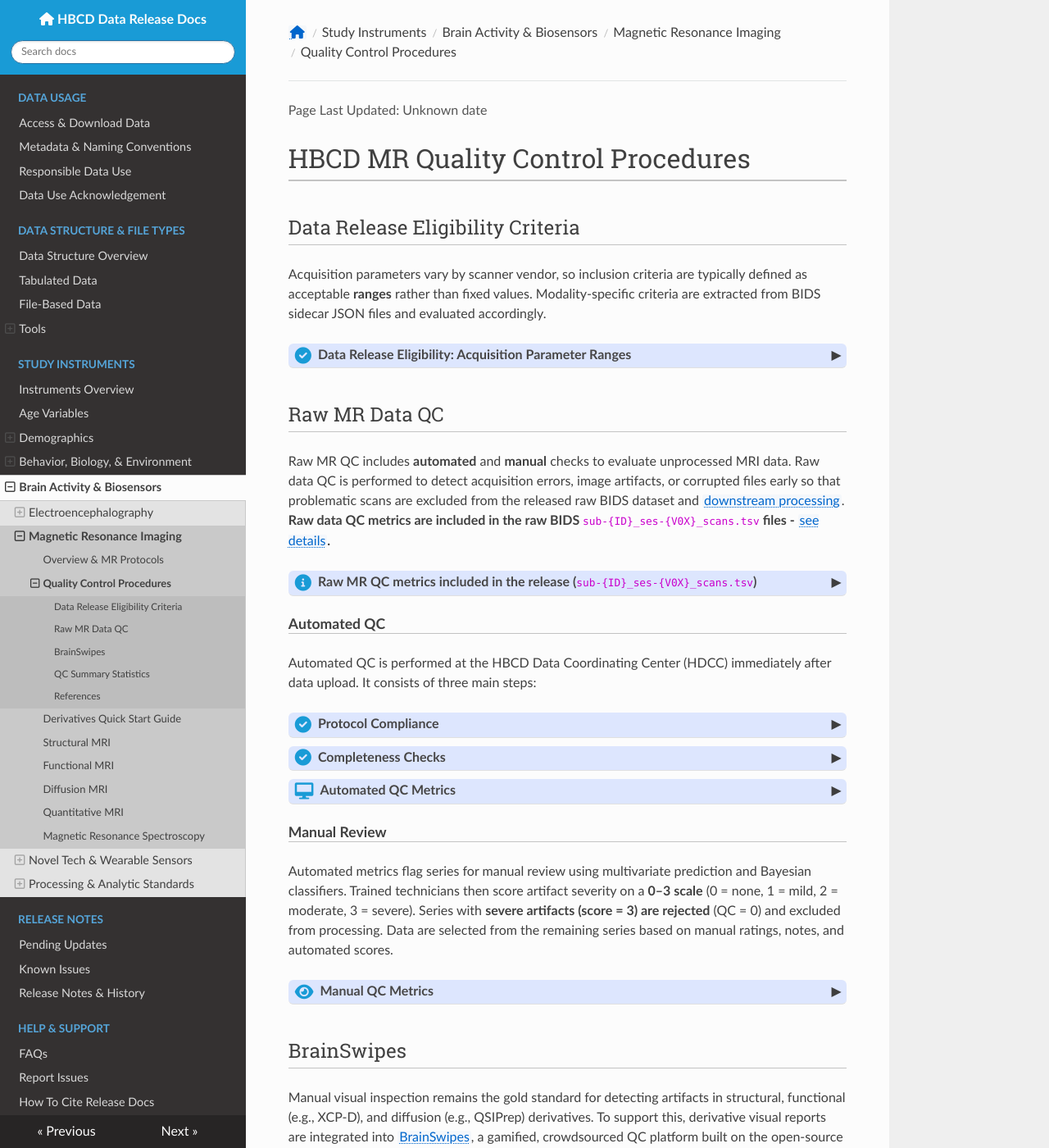
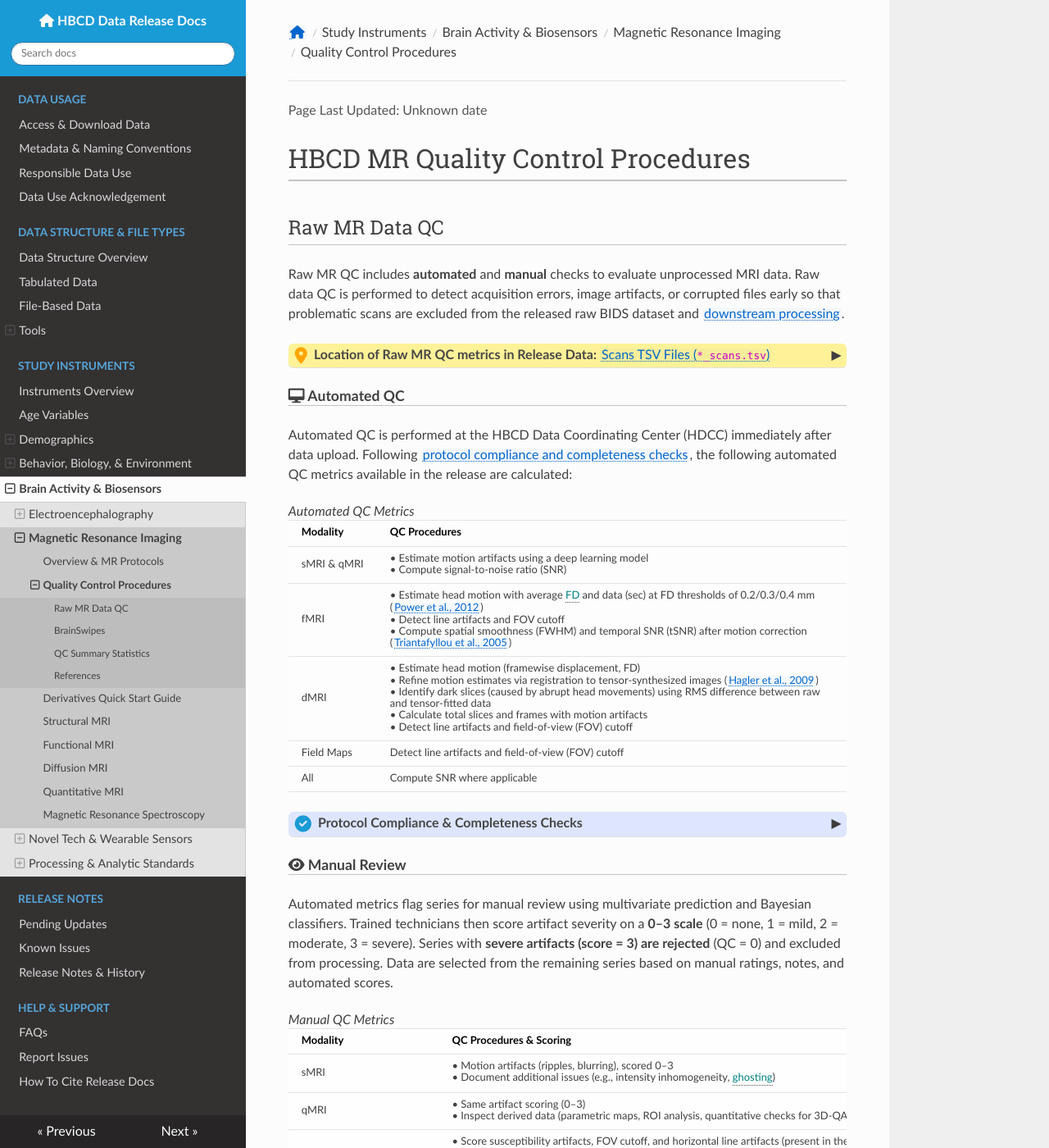
Before and after one commit to nbdc-datahub/hbcd-docs, an MkDocs documentation site: the page built from docs/instruments/mri/qc.md, in a window 1280 px wide and 1400 px high. Shown: the whole window at 82% size. Built offline with MkDocs 1.6.1, drawn with Linux system fonts in a browser that asks for light colours; nearby versions of some CDN libraries; some of the changed text lies outside the part shown.

Commit message:
polish mri QC page

```diff
--- a/docs/css/tables.css
+++ b/docs/css/tables.css
@@ -25,38 +25,6 @@ th, td {
   line-height: 1.1;
   border-radius: 6px; /* round edges */
   width: 100%;
-}
-.static-table-banner {
-  display: flex;
-  align-items: center;
-  background-color: #d9dce2;
-  padding: 4px 8px;
-  border-bottom: 1px solid #e0e0e0;
-  font-family: Lato;
-  color: #474646;
-  font-weight: bold;
-  gap: 8px;
-  font-size: 0.9em;
-  line-height: 1.1;
-  border-radius: 6px;
-  width: 100%;
-  margin-bottom: 10px; /* Only difference is that it has space below section */
-}
-.table-banner .emoji {
-  flex-shrink: 0;
-  display: flex;
-  align-items: center;
-  justify-content: center;
-  font-size: 1.4em;   /* increase this for larger icon */
-  color: #199bd6;
-}
-.static-table-banner .emoji {
-  flex-shrink: 0;
-  display: flex;
-  align-items: center;
-  justify-content: center;
-  font-size: 1.4em;   /* increase this for larger icon */
-  color: #4d5052;
 }
 .table-banner .text {
   flex: 1;                  /* text takes remaining space */
@@ -113,6 +81,71 @@ th, td {
 .table-collapsible-content li b {
   line-height: 1;
   font-size: 1em !important;
+}
+
+/* Static table banner */
+.static-table-banner {
+  display: flex;
+  align-items: center;
+  background-color: #d9dce2;
+  padding: 4px 8px;
+  border-bottom: 1px solid #e0e0e0;
+  font-family: Lato;
+  color: #474646;
+  font-weight: bold;
+  gap: 8px;
+  font-size: 0.9em;
+  line-height: 1.1;
+  border-radius: 6px;
+  width: 100%;
+  margin-bottom: 10px; /* Only difference is that it has space below section */
+}
+.table-banner .emoji {
+  flex-shrink: 0;
+  display: flex;
+  align-items: center;
+  justify-content: center;
+  font-size: 1.4em;   /* increase this for larger icon */
+  color: #199bd6;
+}
+.static-table-banner .emoji {
+  flex-shrink: 0;
+  display: flex;
+  align-items: center;
+  justify-content: center;
+  font-size: 1.4em;   /* increase this for larger icon */
+  color: #4d5052;
+}
+.table-static-content {
+  background-color: #d0dff02c;
+  border-left: 5px solid #199bd6;
+  border-top: none;
+  padding: 0 0;
+  border-radius: 0 0 5px 5px;
+  margin-bottom: 10px; /* Adds spacing below the section */
+  width: 100%;
+  display: block;
+}
+.table-static-content ul,
+.table-static-content ol {
+  margin: 0;                   /* Remove extra spacing */
+  padding-left: 20px;          /* Optional: indent for list items */
+  font-size: 0.9em;
+}
+.table-static-content p {
+  display: inline-block !important;
+  padding: 5px 10px !important;
+  font-size: 0.9em;
+  line-height: 1.3 !important;
+  margin-top: 0.5em !important;
+  margin-bottom: 0 !important;
+}
+.table-static-content li {
+  margin: 0; /* override even the slight spacing */
+  padding: 0;
+}
+.table-static-content b {
+  color: #6300d3;
 }
 
 /* Table with no vertical lines */
--- a/docs/instruments/mri/qc.md
+++ b/docs/instruments/mri/qc.md
@@ -1,94 +1,13 @@
-
 # HBCD MR Quality Control Procedures
-
-## Data Release Eligibility Criteria
-
-Acquisition parameters vary by scanner vendor, so inclusion criteria are typically defined as acceptable **ranges** rather than fixed values. Modality-specific criteria are extracted from BIDS sidecar JSON files and evaluated accordingly.
-
-<div id="acq-param-table" class="table-banner" onclick="toggleCollapse(this)">
-  <span class="emoji"><i class="fa fa-circle-check"></i></span>
-  <span class="text-with-link">
-  <span class="text">Data Release Eligibility: Acquisition Parameter Ranges</span>
-  <a class="anchor-link" href="#acq-param-table" title="Copy link">
-  <i class="fa-solid fa-link"></i>
-  </a>
-  </span>
-  <span class="arrow">▸</span>
-</div>
-<div class="table-collapsible-content">
-<p><i>NOTE: All images are additionally checked to confirm they were acquired using a head coil.</i></p>
-<table style="width: 100%; border-collapse: collapse; table-layout: fixed; font-size: 15px;">
-  <thead>
-    <tr>
-      <th>Scan Type</th>
-      <th>Repetition Time (TR)</th>
-      <th>Echo Time (TE)</th>
-      <th>Inversion Time (TI)</th>
-      <th>Slice Thickness</th>
-      <th>Number of Volumes</th>
-    </tr>
-  </thead>
-<tbody>
-<tr>
-	<td>T1w</td>
-	<td>2.3 - 2.41</td>
-    <td>0.002 - 0.0035</td>
-	<td>1.06 - 1.1</td>
-    <td>0.8</td>
-    <td>NA</td>
-	</tr>
-	<tr>
-		<td>T2w</td>
-		<td>2.5 - 4.5</td>
-    <td>0.09 - 0.15</td>
-		<td>0.29 - 0.33</td>
-    <td>0.563 - 0.565</td>
-    <td>NA</td>
-	</tr>
-	<tr>
-		<td>MRS Localizer</td>
-		<td>2.5 - 4.5</td>
-    <td>0.09 - 0.15</td>
-		<td>0.29 - 0.33</td>
-    <td>0.563 - 0.565</td>
-    <td>NA</td>
-	</tr>
-	<tr>
-		<td>Diffusion</td>
-		<td>4.8</td>
-    <td>0.0880 - 0.0980</td>
-		<td>NA</td>
-    <td>1.7</td>
-    <td>≥ 90 (AP + PA)</td>
-	</tr>
-	<tr>
-		<td>EPI Fieldmap</td>
-		<td>8.4 - 9.2</td>
-    <td>0.064 - 0.0661</td>
-		<td>2</td>
-    <td>0.563 - 0.565</td>
-    <td>NA</td>
-	</tr>
-	<tr>
-		<td>Functional</td>
-		<td>1.725</td>
-    <td>0.0369 - 0.0371</td>
-		<td>NA</td>
-    <td>2</td>
-    <td>≥ 87 (~2.5 min)</td>
-	</tr>
-</tbody>
-</table>
-</div>
 
 ## Raw MR Data QC
 
-Raw MR QC includes **automated** and **manual** checks to evaluate unprocessed MRI data. Raw data QC is performed to detect acquisition errors, image artifacts, or corrupted files early so that problematic scans are excluded from the released raw BIDS dataset and [downstream processing](../processing/index.md#file-selection-for-processing). **Raw data QC metrics are included in the raw BIDS `sub-{ID}_ses-{V0X}_scans.tsv` files - [see details](../../datacuration/file-based-data.md#participant-session-scan-level-data).**
+Raw MR QC includes **automated** and **manual** checks to evaluate unprocessed MRI data. Raw data QC is performed to detect acquisition errors, image artifacts, or corrupted files early so that problematic scans are excluded from the released raw BIDS dataset and [downstream processing](../processing/index.md#file-selection-for-processing).
 
-<div id="scanstsv" class="table-banner" onclick="toggleCollapse(this)">
-    <span class="emoji"><i class="fa fa-info-circle"></i></span>
+<div id="scanstsv" class="warning-banner" onclick="toggleCollapse(this)">
+    <span class="emoji"><i class="fa-solid fa-location-dot"></i></span>
   <span class="text-with-link">
-  <span class="text">Raw MR QC metrics included in the release (<code>sub-{ID}_ses-{V0X}_scans.tsv</code>)</span>
+  <span class="text">Location of Raw MR QC metrics in Release Data: <a href="../../../datacuration/file-based-data/#participant-session-scan-level-data" target="_blank">Scans TSV Files (<code>*_scans.tsv</code>)</a></span>
   <a class="anchor-link" href="#scanstsv" title="Copy link">
   <i class="fa-solid fa-link"></i>
   </a>
@@ -96,7 +15,7 @@ Raw MR QC includes **automated** and **manual** checks to evaluate unprocessed M
   <span class="arrow">▸</span>
 </div>
 <div class="table-collapsible-content">
-<p><i>Note: <b>x</b> values for b<b>x</b> below include 0, 500, 1000, 2000, and 3000</i></p>
+<p>The session folder <code>sub-{ID}_ses-{V0X}_scans.tsv</code> files include the following QC metrics. <i>Note: <b>x</b> values for b<b>x</b> below include 0, 500, 1000, 2000, and 3000</i></p>
 <table class="compact-table-no-vertical-lines" style="width: 100%; border-collapse: collapse; table-layout: fixed;">
 <tbody>
   <thead>
@@ -403,84 +322,12 @@ Raw MR QC includes **automated** and **manual** checks to evaluate unprocessed M
 
 <p></p>
 
-#### Automated QC
+#### <i class="fa fa-desktop"></i> Automated QC
 
-Automated QC is performed at the HBCD Data Coordinating Center (HDCC) immediately after data upload. It consists of three main steps:
+Automated QC is performed at the HBCD Data Coordinating Center (HDCC) immediately after data upload. Following [protocol compliance and completeness checks](#compliance), the following automated QC metrics available in the release are calculated:
 
-<div id="protocol-compliance" class="table-banner" onclick="toggleCollapse(this)">
-  <span class="emoji"><i class="fa fa-circle-check"></i></span>
-  <span class="text-with-link">
-<span class="text">Protocol Compliance</span>
-  <a class="anchor-link" href="#protocol-compliance" title="Copy link">
-  <i class="fa-solid fa-link"></i>
-  </a>
-  </span>
-  <span class="arrow">▸</span>
-</div>
-<div class="table-collapsible-content">
-<ul>
-    <li>Extract imaging parameters from DICOM headers</li>
-    <li>Confirm key parameters (e.g., voxel size, TR, orientation) match the expected protocol for each scanner</li>
-    <li>Flag out-of-compliance series for review; sites are contacted if corrective action is needed</li>
-</ul>
-</div>
-
-<div id="completeness" class="table-banner" onclick="toggleCollapse(this)">
-  <span class="emoji"><i class="fa fa-circle-check"></i></span>
-  <span class="text-with-link">
-  <span class="text">Completeness Checks</span>
-  <a class="anchor-link" href="#completeness" title="Copy link">
-  <i class="fa-solid fa-link"></i>
-  </a>
-  </span>
-  <span class="arrow">▸</span>
-</div>
-<div class="table-collapsible-content">
-<p>Completeness checks verify that all expected series are present in each imaging session. For example, dMRI and fMRI require paired EPI field maps for distortion correction. Missing data usually indicate an aborted scan or incomplete data transfer (often resolved by re-sending files). Series included in a valid session include the following:</p>
 <table class="compact-table-no-vertical-lines" style="width: 100%; border-collapse: collapse; table-layout: fixed;">
-<thead>
-<tr>
-  <th>Modality</th>
-  <th>Required Series</th>
-</tr>
-</thead>
-<tbody>
-<tr>
-    <td>Structural MRI (sMRI)</td>
-    <td>T1w & T2w</td>
-</tr>
-<tr>
-    <td>Functional MRI (fMRI)</td>
-    <td>Resting state (rs) runs 1 & 2, each accompanied by fieldmaps acquired in AP and PA phase encoding directions</td>
-</tr>
-<tr>
-    <td>Diffusion MRI (dMRI)</td>
-    <td>Diffusion scans acquired in AP and PA phase encoding directions</td>
-</tr>
-<tr>
-    <td>Quantitative MRI (qMRI)</td>
-    <td>3DMagic/QALAS and B1 Map</td>
-</tr>
-<tr>
-    <td>MR Spectroscopy (MRS)</td>
-    <td> MRS scan and SVS localizer</td>
-</tr>
-</tbody>
-</table>
-</div>
-
-<div id="autoQC-metrics" class="table-banner" onclick="toggleCollapse(this)">
-  <span class="emoji"><i class="fa fa-desktop"></i></span>
-  <span class="text-with-link">
-<span class="text">Automated QC Metrics</span>
-  <a class="anchor-link" href="#autoQC-metrics" title="Copy link">
-  <i class="fa-solid fa-link"></i>
-  </a>
-  </span>
-  <span class="arrow">▸</span>
-</div>
-<div class="table-collapsible-content">
-<table class="compact-table-no-vertical-lines" style="width: 100%; border-collapse: collapse; table-layout: fixed;">
+<i>Automated QC Metrics</i>
 <thead>
 <tr>
     <th>Modality</th>
@@ -522,26 +369,65 @@ Automated QC is performed at the HBCD Data Coordinating Center (HDCC) immediatel
 </tr>
 </tbody>
 </table>
-</div>
 
-<p></p>
-
-#### Manual Review
-
-Automated metrics flag series for manual review using multivariate prediction and Bayesian classifiers. Trained technicians then score artifact severity on a **0–3 scale** (0 = none, 1 = mild, 2 = moderate, 3 = severe). Series with **severe artifacts (score = 3) are rejected** (QC = 0) and excluded from processing. Data are selected from the remaining series based on manual ratings, notes, and automated scores.
-
-<div id="autoQC-metrics" class="table-banner" onclick="toggleCollapse(this)">
-  <span class="emoji"><i class="fa-solid fa-eye"></i></span>
+<div id="compliance" class="table-banner" onclick="toggleCollapse(this)">
+  <span class="emoji"><i class="fa fa-circle-check"></i></span>
   <span class="text-with-link">
-<span class="text">Manual QC Metrics</span>
-  <a class="anchor-link" href="#manualQC-metrics" title="Copy link">
+<span class="text">Protocol Compliance & Completeness Checks</span>
+  <a class="anchor-link" href="#compliance" title="Copy link">
   <i class="fa-solid fa-link"></i>
   </a>
   </span>
   <span class="arrow">▸</span>
 </div>
 <div class="table-collapsible-content">
+<p><strong>Protocol Compliance</strong></p>
+<ul>
+    <li>Extract imaging parameters from DICOM headers</li>
+    <li>Confirm key parameters (e.g., voxel size, TR, orientation) match the expected protocol for each scanner</li>
+    <li>Flag out-of-compliance series for review; sites are contacted if corrective action is needed</li>
+</ul>
+<p><b>Completeness Checks</b><br>
+Completeness checks verify that all expected series are present in each imaging session. For example, dMRI and fMRI require paired EPI field maps for distortion correction. Missing data usually indicate an aborted scan or incomplete data transfer (often resolved by re-sending files). Series included in a valid session include the following:</p>
+<table class="compact-table-no-vertical-lines" style="width: 100%; border-collapse: collapse; table-layout: fixed;">
+<thead>
+<tr>
+  <th>Modality</th>
+  <th>Required Series</th>
+</tr>
+</thead>
+<tbody>
+<tr>
+    <td>Structural MRI (sMRI)</td>
+    <td>T1w & T2w</td>
+</tr>
+<tr>
+    <td>Functional MRI (fMRI)</td>
+    <td>Resting state (rs) runs 1 & 2, each accompanied by fieldmaps acquired in AP and PA phase encoding directions</td>
+</tr>
+<tr>
+    <td>Diffusion MRI (dMRI)</td>
+    <td>Diffusion scans acquired in AP and PA phase encoding directions</td>
+</tr>
+<tr>
+    <td>Quantitative MRI (qMRI)</td>
+    <td>3DMagic/QALAS and B1 Map</td>
+</tr>
+<tr>
+    <td>MR Spectroscopy (MRS)</td>
+    <td> MRS scan and SVS localizer</td>
+</tr>
+</tbody>
+</table>
+</div>
+<p></p>
+
+#### <i class="fa-solid fa-eye"></i> Manual Review
+
+Automated metrics flag series for manual review using multivariate prediction and Bayesian classifiers. Trained technicians then score artifact severity on a **0–3 scale** (0 = none, 1 = mild, 2 = moderate, 3 = severe). Series with **severe artifacts (score = 3) are rejected** (QC = 0) and excluded from processing. Data are selected from the remaining series based on manual ratings, notes, and automated scores.
+
 <table class="compact-table-no-vertical-lines">
+<i>Manual QC Metrics</i>
 <thead>
 <tr>
     <th>Modality</th>
@@ -572,9 +458,6 @@ Automated metrics flag series for manual review using multivariate prediction an
 </tr>
 </tbody>
 </table>
-</div>
-
-
 
 ## BrainSwipes
 
@@ -656,40 +539,41 @@ print(filtered_df.head())
 
 ## QC Summary Statistics
 
-<div id="dwi-qc" class="table-banner" onclick="toggleCollapse(this)">
+<div id="fconn" class="static-banner" style="border-left: 5px solid #199bd6;">
   <span class="emoji"><i class="fa fa-circle-check"></i></span>
   <span class="text-with-link">
-  <span class="text">Automated QC for Processed Diffusion Data</span>
-  <a class="anchor-link" href="#dwi-qc" title="Copy link">
-  <i class="fa-solid fa-link"></i>
-  </a>
+    <span class="text">Functional Connectivity as Data Quality Improves</span>
+    <a class="anchor-link" href="#fconn" title="Copy link">
+      <i class="fa-solid fa-link"></i>
+    </a>
   </span>
-  <span class="arrow">▸</span>
 </div>
-<div class="table-collapsible-content">
+<div class="table-static-content">
+<p>Average functional connectivity matrices were computed using the Gordon parcellation from <a href="../fmri/#xcpd">XCP-D derivatives</a> for V02 sessions with data inclusion based on various thresholds of BrainSwipes QC results (<code>img_brainswipes_xcpd-bold</code>; <a href="../qc/#brainswipes">see details</a>). Functional connectivity patterns remained consistent even when incorporating data with lower QC scores, suggesting robustness to mild quality variations.</p>
+<p><strong>Connectivity matrices as data quality improves (Left -> Right) based on QC thresholds of 0.1, 0.5, and 0.9:</strong></p>
+<img src="../images/fconn_qc.png" style="width: 90%;" class="center">
+<br>
+</div>
+<p></p>
+
+<div id="dwi-qc" class="static-banner" style="border-left: 5px solid #199bd6;">
+  <span class="emoji"><i class="fa fa-circle-check"></i></span>
+  <span class="text-with-link">
+    <span class="text">Automated QC for Processed Diffusion Data</span>
+    <a class="anchor-link" href="#dwi-qc" title="Copy link">
+      <i class="fa-solid fa-link"></i>
+    </a>
+  </span>
+</div>
+<div class="table-static-content">
 <p>The current release includes BrainSwipes results for structural and functional MRI only; diffusion results will be added in a future release. However, automated QC for processed diffusion data is fairly robust, with metrics provided in <code>sub-{ID}_ses-{V0X}_space-ACPC_desc-image_qc.tsv</code> within the <a href="../dmri/#qsiprep">QSIPrep derivatives</a>. See the <a href="https://qsiprep.readthedocs.io/en/latest/preprocessing.html#quality-control-data">QSIPrep documentation</a> for details.</p>
 <p>Below are distributions of automated QC metrics from HBCD visits V02 and V03. Higher Neighboring DWI Correlation (NDC; closer to 1) and Contrast-to-Noise Ratio (CNR) indicate better image quality. <strong>NDC can also be used as a covariate in analyses to account for QC variation.</strong></p>
 <p><strong>Left</strong>: NDC calculated pre- and post-processing for each vendor using combined AP/PA scans (solid = processed, dashed = raw).<br>
 <strong>Right</strong>: Shell-wise CNR per vendor, calculated by Eddy. Because all data shown passed preliminary QC, we do not provide exclusion threshold recommendations. However, NDC and CNR are useful covariates when analyzing other derivatives.</p>
 <img src="../images/ndc_cnr_comparison.svg" width="95%" height="auto" class="center">
+<br>
 </div>
 
-<div id="fconn" class="table-banner" onclick="toggleCollapse(this)">
-  <span class="emoji"><i class="fa fa-circle-check"></i></span>
-  <span class="text-with-link">
-  <span class="text">Functional Connectivity as Data Quality Improves</span>
-  <a class="anchor-link" href="#fconn" title="Copy link">
-  <i class="fa-solid fa-link"></i>
-  </a>
-  </span>
-  <span class="arrow">▸</span>
-</div>
-<div class="table-collapsible-content">
-<p>Average functional connectivity matrices were computed using the Gordon parcellation from <a href="../fmri/#xcpd">XCP-D derivatives</a> for V02 sessions with data inclusion based on various thresholds of BrainSwipes QC results (<code>img_brainswipes_xcpd-bold</code>; <a href="../qc/#brainswipes">see details</a>). Functional connectivity patterns remained consistent even when incorporating data with lower QC scores, suggesting robustness to mild quality variations.</p>
-<p><strong>Connectivity matrices as data quality improves (Left -> Right) based on QC thresholds of 0.1, 0.5, and 0.9:</strong></p>
-<img src="../images/fconn_qc.png" style="width: 100%;" class="center">
-<br>
-</div>
 
 ## References
 <div class="references">
```
Also changed, not shown: docs/datacuration/file-based-data.md (+7 -3 lines), docs/help/faq.md (+2 -2 lines).
